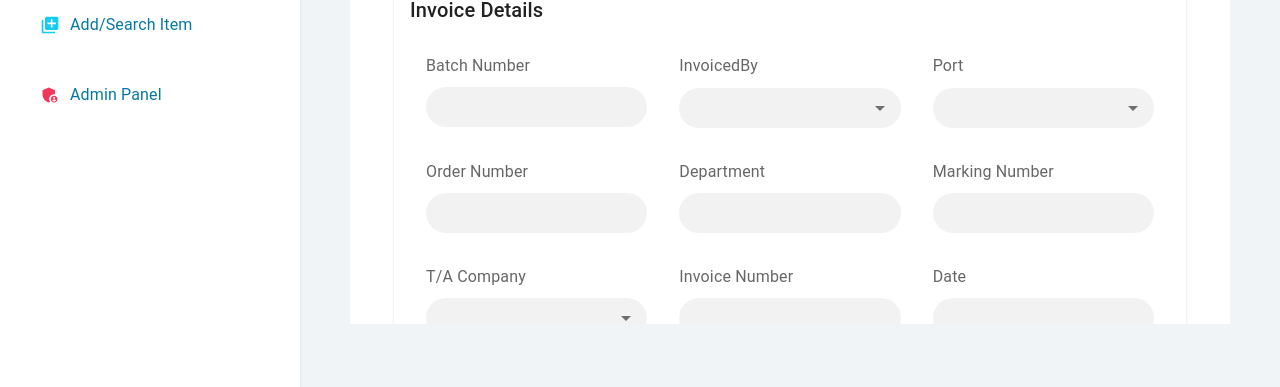
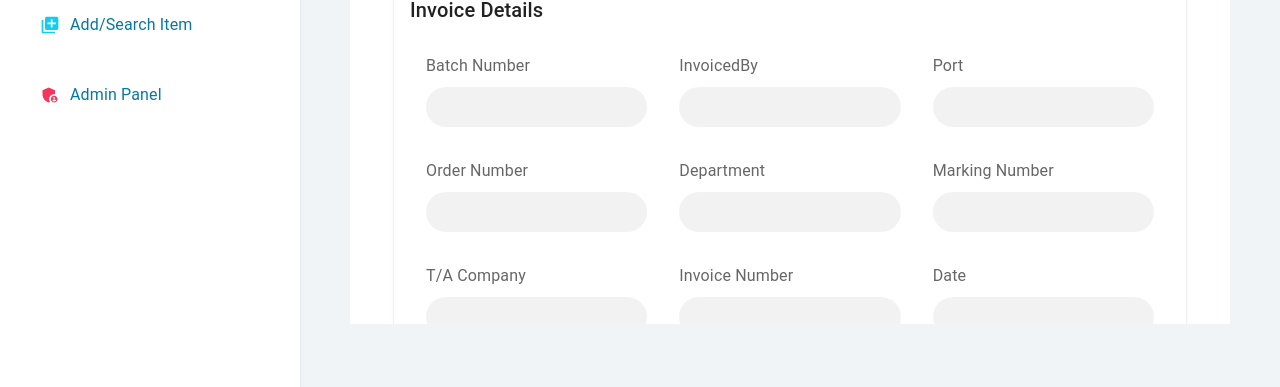
Before and after one commit to minoo-cyber/part, a React (Create React App) app: page /invoices in a window 1280 px wide. Shown: the part 410-797 px from the top of the page. Built offline with nearby package versions, Linux system fonts and the light colour scheme.

Commit message:
refactor invoice

```diff
--- a/src/pages/invoices/components/invoiceDetails/index.tsx
+++ b/src/pages/invoices/components/invoicesSearch/components/details/index.tsx
@@ -1,21 +1,13 @@
-import { FC, useState } from "react";
-import { FormLabel, Grid, TextField } from "@mui/material";
-import CustomInput from "../../../../components/input";
-import CustomAutocomplete from "../../../../components/autocomplete";
-import { ISearchRes, clientService } from "../../../../services/invoice.api";
-import { useMutation } from "@tanstack/react-query";
+import { FC } from "react";
+import { FormLabel, Grid } from "@mui/material";
+import { ISearchRes } from "../../../../../../services/invoice.api";
+import CustomInput from "../../../../../../components/input";
 
 interface IProps {
-  readOnly: boolean;
   data?: ISearchRes;
-  companyName?: string;
 }
 
-const InvoiceDetails: FC<IProps> = ({
-  readOnly,
-  data,
-  companyName,
-}: IProps) => {
+const InvoiceDetails: FC<IProps> = ({ data }: IProps) => {
   return (
     <>
       <Grid container mb={3}>
@@ -24,27 +16,23 @@ const InvoiceDetails: FC<IProps> = ({
           <CustomInput
             value={data?.batchNumber ? data?.batchNumber : ""}
             type="text"
-            readOnly={readOnly}
+            readOnly
           />
         </Grid>
         <Grid item xs={12} sm={6} md={4} mb={1} px={2}>
           <FormLabel>InvoicedBy</FormLabel>
-          <CustomAutocomplete
+          <CustomInput
             value={data?.invoicedBy ? data?.invoicedBy : ""}
-            options={[]}
-            renderInput={(params) => <TextField {...params} />}
-            sx={{ mt: 1.3 }}
-            readOnly={readOnly}
+            type="text"
+            readOnly
           />
         </Grid>
         <Grid item xs={12} sm={6} md={4} mb={1} px={2}>
           <FormLabel>Port</FormLabel>
-          <CustomAutocomplete
+          <CustomInput
             value={data?.port ? data?.port : ""}
-            options={[]}
-            renderInput={(params) => <TextField {...params} />}
-            sx={{ mt: 1.3 }}
-            readOnly={readOnly}
+            type="text"
+            readOnly
           />
         </Grid>
       </Grid>
@@ -54,7 +42,7 @@ const InvoiceDetails: FC<IProps> = ({
           <CustomInput
             value={data?.orderNumber ? data?.orderNumber : ""}
             type="text"
-            readOnly={readOnly}
+            readOnly
           />
         </Grid>
         <Grid item xs={12} sm={6} md={4} mb={1} px={2}>
@@ -62,7 +50,7 @@ const InvoiceDetails: FC<IProps> = ({
           <CustomInput
             value={data?.department ? data?.department : ""}
             type="text"
-            readOnly={readOnly}
+            readOnly
           />
         </Grid>
         <Grid item xs={12} sm={6} md={4} mb={1} px={2}>
@@ -70,19 +58,17 @@ const InvoiceDetails: FC<IProps> = ({
           <CustomInput
             value={data?.markingNumber ? data?.markingNumber : ""}
             type="text"
-            readOnly={readOnly}
+            readOnly
           />
         </Grid>
       </Grid>
       <Grid container mb={3}>
         <Grid item xs={12} sm={6} md={4} mb={1} px={2}>
           <FormLabel>T/A Company</FormLabel>
-          <CustomAutocomplete
+          <CustomInput
             value={data?.tacompany ? data?.tacompany : ""}
-            options={[]}
-            renderInput={(params) => <TextField {...params} />}
-            sx={{ mt: 1.3 }}
-            readOnly={readOnly}
+            type="text"
+            readOnly
           />
         </Grid>
         <Grid item xs={12} sm={6} md={4} mb={1} px={2}>
@@ -90,41 +76,35 @@ const InvoiceDetails: FC<IProps> = ({
           <CustomInput
             value={data?.invoiceNumber ? data?.invoiceNumber : ""}
             type="text"
-            readOnly={readOnly}
+            readOnly
           />
         </Grid>
         <Grid item xs={12} sm={6} md={4} mb={1} px={2}>
           <FormLabel>Date</FormLabel>
-          <CustomInput value={""} type="text" readOnly={readOnly} />
+          <CustomInput value={""} type="text" readOnly />
         </Grid>
       </Grid>
       <Grid container mb={3}>
         <Grid item xs={12} sm={6} md={4} mb={1} px={2}>
           <FormLabel>Total Invoice Price</FormLabel>
-          <CustomInput value={""} type="text" readOnly={readOnly} />
+          <CustomInput value={""} type="text" readOnly />
         </Grid>
       </Grid>
       <Grid container mb={3}>
         <Grid item xs={12} sm={12} md={6} mb={1} px={2}>
           <FormLabel>Client</FormLabel>
-          <CustomAutocomplete
+          <CustomInput
             value={data?.client ? data?.client : ""}
-            options={[]}
-            renderInput={(params) => <TextField {...params} />}
-            sx={{ mt: 1.3 }}
-            readOnly={readOnly}
-            freeSolo={readOnly ? true : false}
+            type="text"
+            readOnly
           />
         </Grid>
         <Grid item xs={12} sm={12} md={6} mb={1} px={2}>
           <FormLabel>Company Name</FormLabel>
-          <CustomAutocomplete
+          <CustomInput
             value={data?.companyName ? data?.companyName : ""}
-            options={[]}
-            renderInput={(params) => <TextField {...params} />}
-            sx={{ mt: 1.3 }}
-            readOnly={readOnly}
-            freeSolo
+            type="text"
+            readOnly
           />
         </Grid>
       </Grid>
--- a/src/pages/invoices/components/invoiceTable/index.tsx
+++ b/src/pages/invoices/components/invoicesSearch/components/table/index.tsx
@@ -1,16 +1,15 @@
-import { ChangeEvent, FC, useMemo, useState } from "react";
+import { ChangeEvent, FC, useState } from "react";
 import { DataGrid, GridColDef } from "@mui/x-data-grid";
-import { IInvoiceSubModels } from "../../../../services/invoice.api";
-import CustomInput from "../../../../components/input";
+import { IInvoiceSubModels } from "../../../../../../services/invoice.api";
+import CustomInput from "../../../../../../components/input";
 import { Box } from "@mui/material";
-import { AgGridReact } from "ag-grid-react";
+import { wrapperBox } from "./table.style";
 
 interface IProps {
-  readOnly?: boolean;
   rows?: IInvoiceSubModels[];
 }
 
-const InvoiceTable: FC<IProps> = ({ readOnly, rows }: IProps) => {
+const InvoiceTable: FC<IProps> = ({ rows }: IProps) => {
   const [filterRows, setFilterRows] = useState(rows);
   const [filterKeyword, setFilterKeyword] = useState<string>();
   const columns: GridColDef[] = [
@@ -63,6 +62,7 @@ const InvoiceTable: FC<IProps> = ({ readOnly, rows }: IProps) => {
       editable: false,
     },
   ];
+
   const handleFilter = (
     e: ChangeEvent<HTMLInputElement | HTMLTextAreaElement>
   ) => {
@@ -92,12 +92,7 @@ const InvoiceTable: FC<IProps> = ({ readOnly, rows }: IProps) => {
         placeholder="Filter By ImpaCode && ItemDescription"
       />
 
-      <Box
-        sx={{
-          height: 500,
-          mt: 3,
-        }}
-      >
+      <Box sx={wrapperBox}>
         <DataGrid
           rows={filterRows ? filterRows : rows ? rows : []}
           columns={columns}
--- /dev/null
+++ b/src/pages/invoices/components/invoicesSearch/components/table/table.style.ts
@@ -0,0 +1,7 @@
+import { SxProps } from "@mui/material";
+
+export const wrapperBox: SxProps = {
+  height: 500,
+  width: "100%",
+  marginTop: "30px",
+};
--- a/src/pages/invoices/components/invoicesSearch/index.tsx
+++ b/src/pages/invoices/components/invoicesSearch/index.tsx
@@ -13,8 +13,6 @@ import CustomAutocomplete from "../../../../components/autocomplete";
 import CustomInput from "../../../../components/input";
 import { useState } from "react";
 import CustomButton from "../../../../components/button";
-import InvoiceDetails from "../invoiceDetails";
-import InvoiceTable from "../invoiceTable";
 import {
   ISearchRes,
   invoiceSearchService,
@@ -22,6 +20,8 @@ import {
 import { useMutation } from "@tanstack/react-query";
 import useAppDispatch from "../../../../hooks/useDispatch";
 import { setToast } from "../../../../redux/slices/toastSlice";
+import InvoiceDetails from "./components/details";
+import InvoiceTable from "./components/table";
 
 interface IProps {
   readOnly: boolean;
@@ -123,7 +123,7 @@ const InvoicesSearch: FC<IProps> = (readOnly) => {
           <Typography variant="h6">Invoice Details</Typography>
         </AccordionSummary>
         <AccordionDetails>
-          <InvoiceDetails readOnly={readOnly.readOnly} data={data} />
+          <InvoiceDetails data={data} />
         </AccordionDetails>
       </Accordion>
       <Accordion
```
Also changed, not shown: src/pages/invoices/components/invoiceAdd/index.tsx (+85 -11 lines), src/pages/invoices/components/invoiceTable/invoiceTable.style.ts (deleted, +0 -13 lines).
